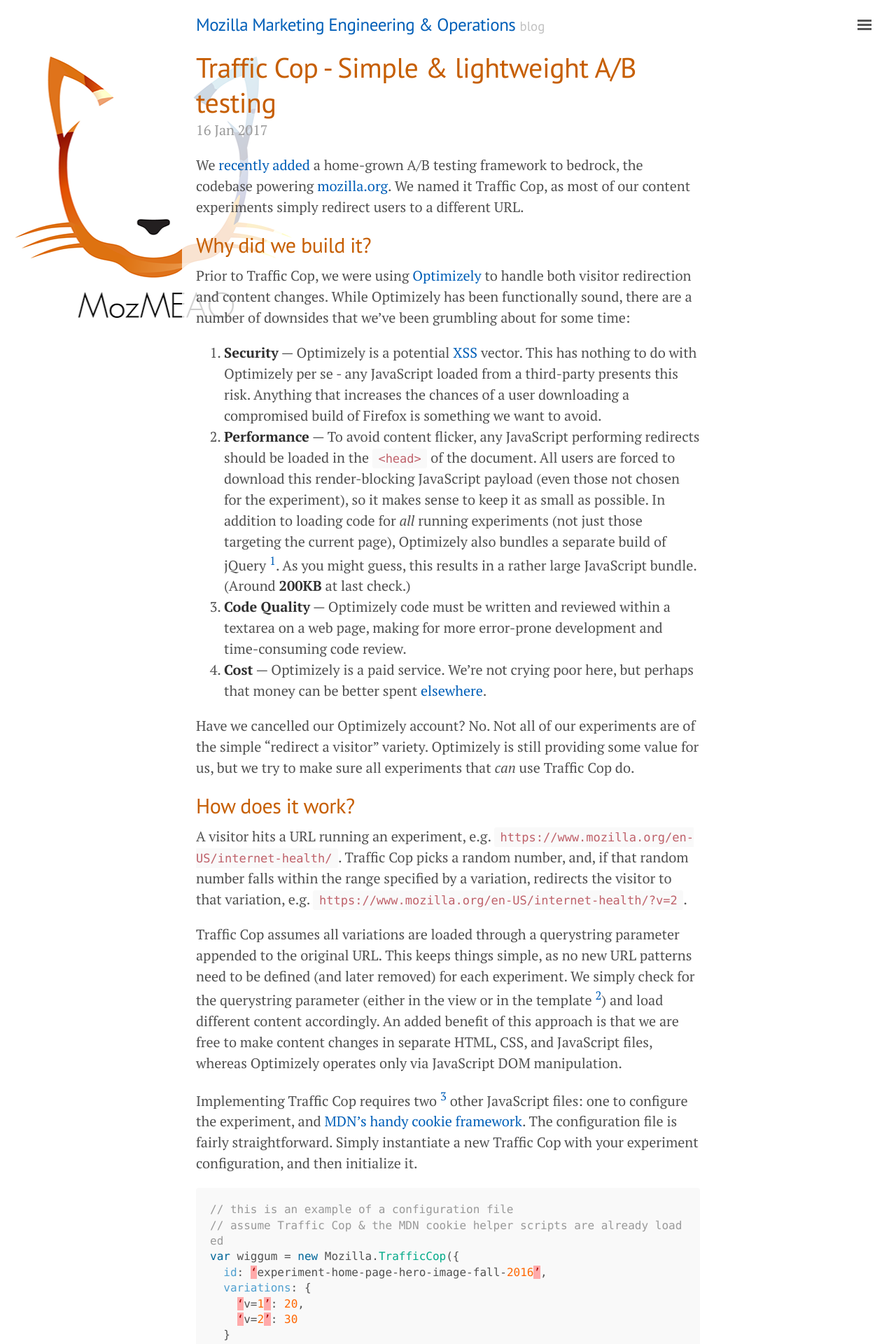
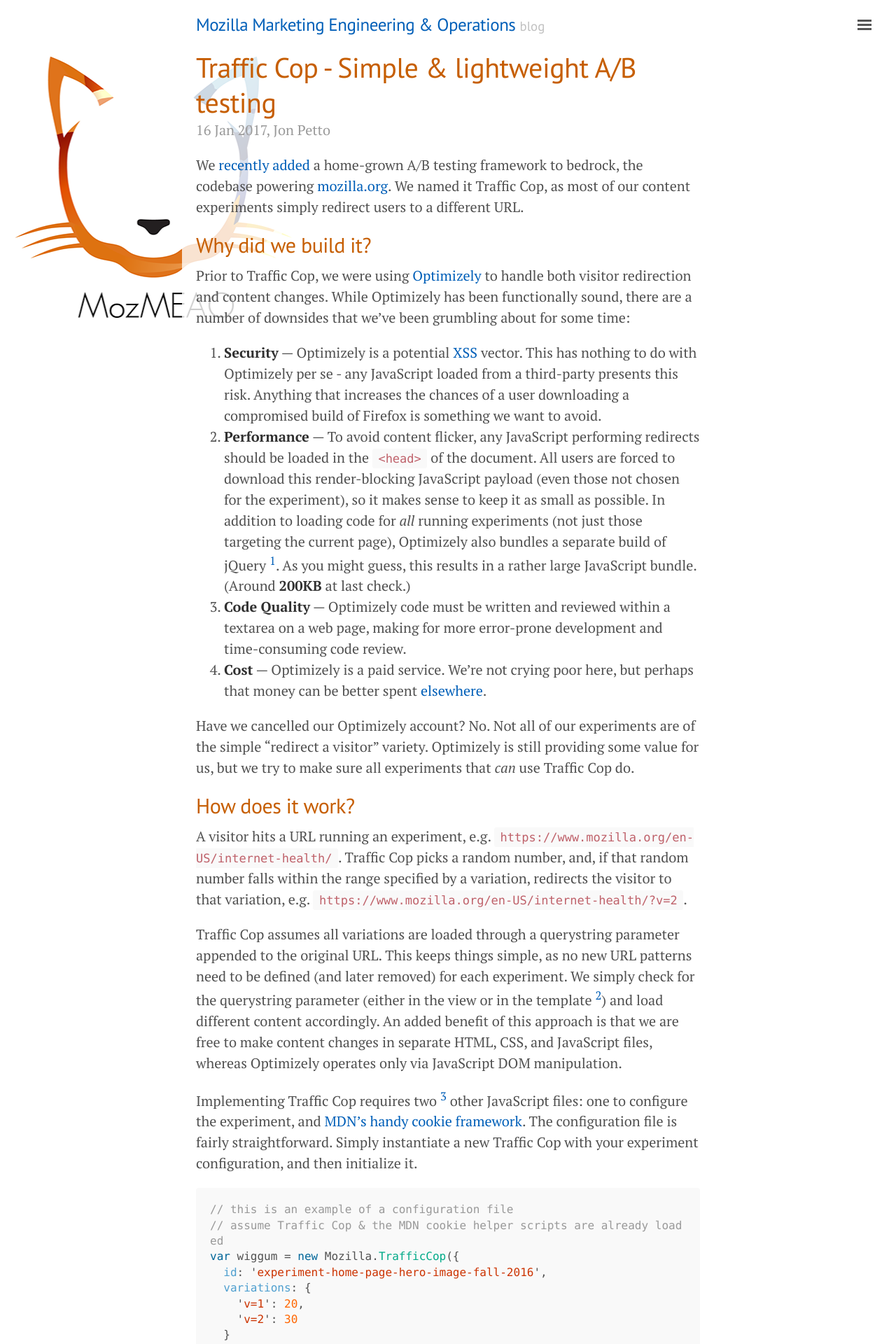
Before and after one commit to mozilla/meao, a Jekyll site: the page built from _posts/2017-01-16-traffic-cop.md, in a window 1280 px wide. Shown: the top 1920 px of the page at 70% size. Built offline with Jekyll 4.4.1, drawn with Linux system fonts in a browser that asks for light colours.

Commit message:
Add author names to blog posts

```diff
--- a/_layouts/post.html
+++ b/_layouts/post.html
@@ -4,7 +4,9 @@ layout: default
 
 <div class="post">
   <h1 class="post-title">{{ page.title }}</h1>
-  <span class="post-date">{{ page.date | date_to_string }}</span>
+  <span class="post-meta">
+    <time datetime="{{ page.date | date: "%Y-%m-%d" }}">{{ page.date | date_to_string }}</time>, {{ page.author }}
+  </span>
   {{ content }}
 </div>
 
--- a/_posts/2017-01-16-traffic-cop.md
+++ b/_posts/2017-01-16-traffic-cop.md
@@ -1,6 +1,7 @@
 ---
 layout: post
 title: Traffic Cop - Simple & lightweight A/B testing
+author: Jon Petto
 ---
 
 We [recently added](https://github.com/mozilla/bedrock/pull/4361) a home-grown A/B testing framework to bedrock, the codebase powering [mozilla.org](https://www.mozilla.org). We named it Traffic Cop, as most of our content experiments simply redirect users to a different URL.
@@ -28,10 +29,10 @@ Implementing Traffic Cop requires two <sup>[3](#trafficcop-footnote2)</sup> othe
 // this is an example of a configuration file
 // assume Traffic Cop & the MDN cookie helper scripts are already loaded
 var wiggum = new Mozilla.TrafficCop({
-  id: ‘experiment-home-page-hero-image-fall-2016’,
+  id: 'experiment-home-page-hero-image-fall-2016',
   variations: {
-    ‘v=1’: 20,
-    ‘v=2’: 30
+    'v=1': 20,
+    'v=2': 30
   }
 });
 
--- a/index.html
+++ b/index.html
@@ -12,7 +12,9 @@ title: Home
       </a>
     </h1>
 
-    <span class="post-date">{{ post.date | date_to_string }}</span>
+    <span class="post-meta">
+      <time datetime="{{ post.date | date: "%Y-%m-%d" }}">{{ post.date | date_to_string }}</time>, {{ post.author }}
+    </span>
 
     {{ post.content }}
   </div>
--- a/public/css/lanyon.css
+++ b/public/css/lanyon.css
@@ -349,7 +349,7 @@ a.sidebar-nav-item:focus {
 }
 
 /* Meta data line below post title */
-.post-date {
+.post-meta {
   display: block;
   margin-top: -.5rem;
   margin-bottom: 1rem;
@@ -463,7 +463,7 @@ a.pagination-item:hover {
  * MozMEAO Theme
  */
 
- body {
+body {
   background-image: url(../media/mozmeao.png);
   background-position: calc(50% - 21em) 20px;
   background-repeat: no-repeat;
```
Also changed, not shown: _posts/2017-01-16-introducing-mozmeao.md (+1 -0 lines), _posts/2017-02-01-kuma-report.md (+1 -1 lines).
